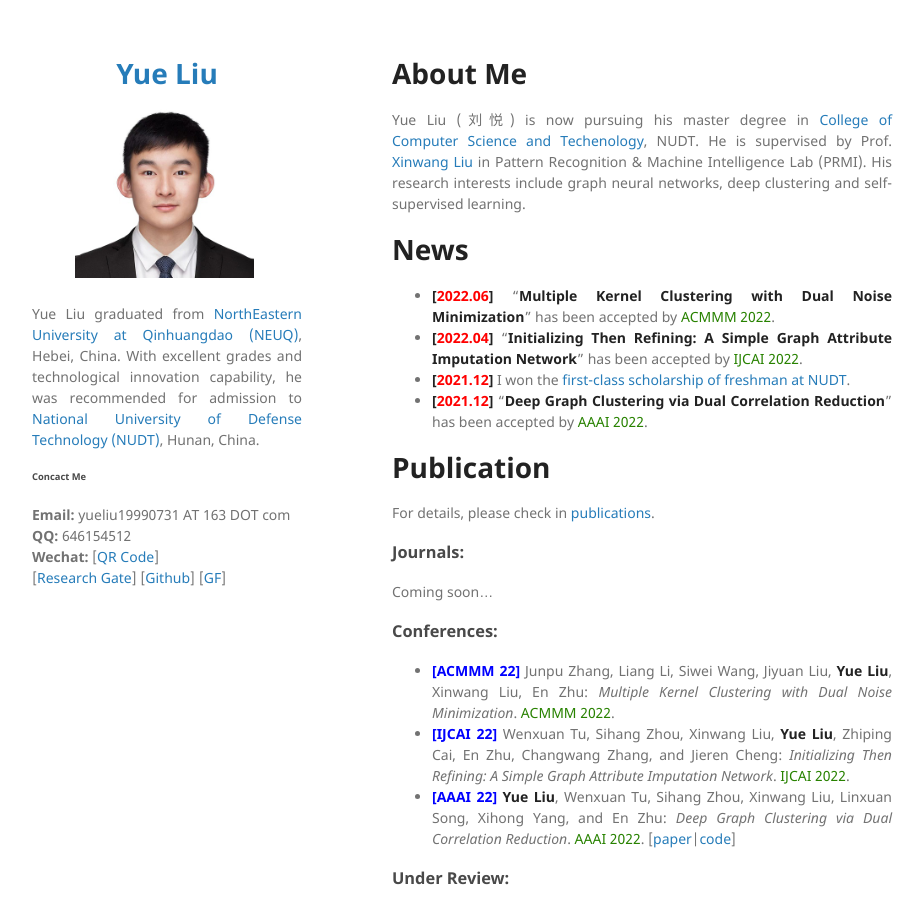
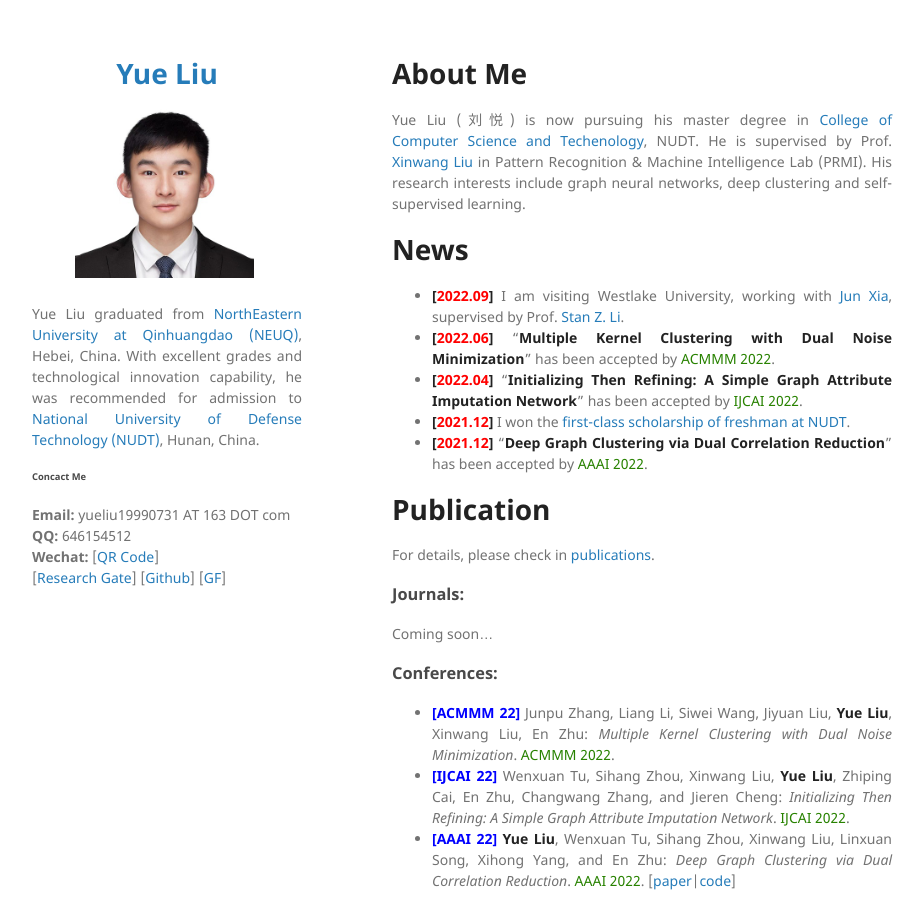
Before and after one commit to yueliu1999/yueliu1999.github.io, a Jekyll site: the page built from index.md, in a window 1280 px wide and 900 px high. Shown: the whole window, without its empty margins (178-1102 px from the left). Built offline with Jekyll 4.4.1, drawn with Linux system fonts in a browser that asks for light colours.

Commit message:
Update index.md

```diff
--- a/index.md
+++ b/index.md
@@ -18,6 +18,7 @@ Yue Liu (刘悦) is now pursuing his master degree in <a href="https://www.nudt.
 
 
 
+- **[<font color="#FF0000">2022.09</font>]** I am visiting Westlake University, working with [Jun Xia](https://junxia97.github.io/), supervised by Prof. [Stan Z. Li](https://scholar.google.com/citations?user=Y-nyLGIAAAAJ&hl=zh-CN&oi=ao).
 - **[<font color="#FF0000">2022.06</font>]** "**Multiple Kernel Clustering with Dual Noise Minimization**" has been accepted by [<font color="#2818200">ACMMM 2022</font>](https://2022.acmmm.org/).
 - **[<font color="#FF0000">2022.04</font>]** "**Initializing Then Refining: A Simple Graph Attribute Imputation Network**" has been accepted by [<font color="#2818200">IJCAI 2022</font>](https://ijcai-22.org/calls-papers/#).
 - **[<font color="#FF0000">2021.12</font>]** I won the [first-class scholarship of freshman at NUDT](./assets/img/award/Scholarship-NUDT.pdf).
```
